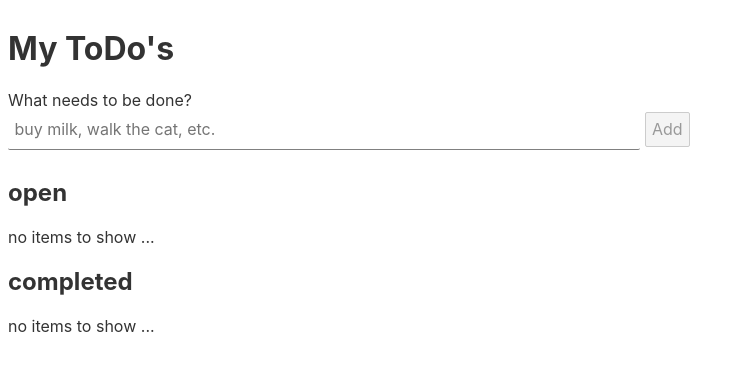
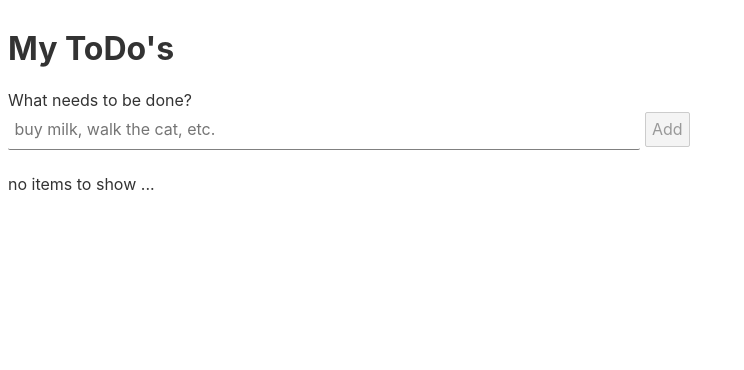
Before and after one commit to martinemmert/svelte-todo-app, a Svelte app: page / in a window 1280 px wide. Shown: the top 370 px of the page, without its empty margins (0-744 px from the left). Built offline with nearby package versions, Linux system fonts and the light colour scheme.

Commit message:
feat: display to-do items in a single list
- removes seperate lists for completed and open items
- completed items are filtered by default

closes #15

```diff
--- a/src/App.svelte
+++ b/src/App.svelte
@@ -7,8 +7,5 @@
 <main>
   <h1>My ToDo's</h1>
   <AddTodoForm />
-  <h2>open</h2>
   <TodoList todos={$todos} filter={item => !item.done} />
-  <h2>completed</h2>
-  <TodoList todos={$todos} filter={item => item.done} />
 </main>
```
